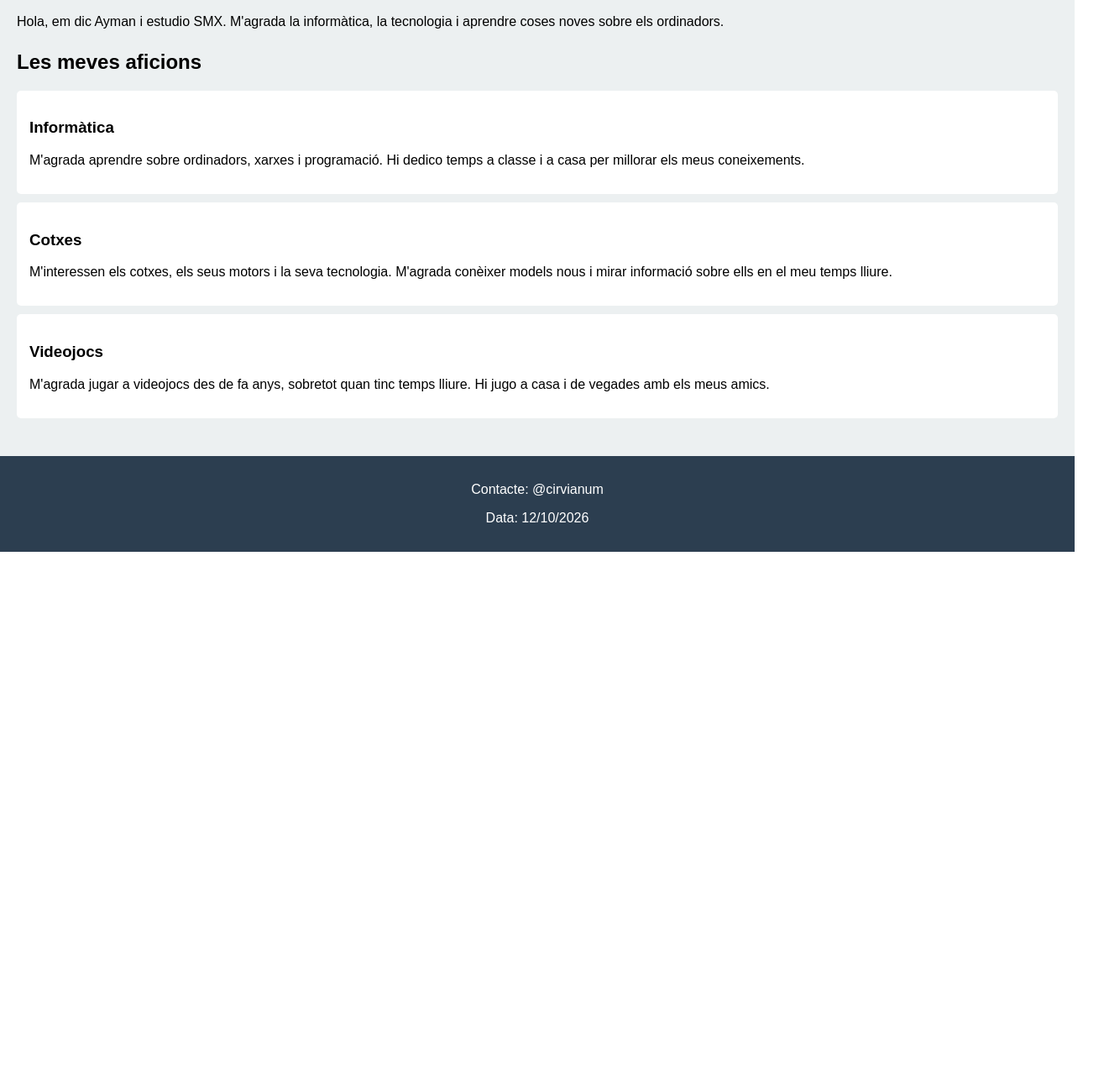
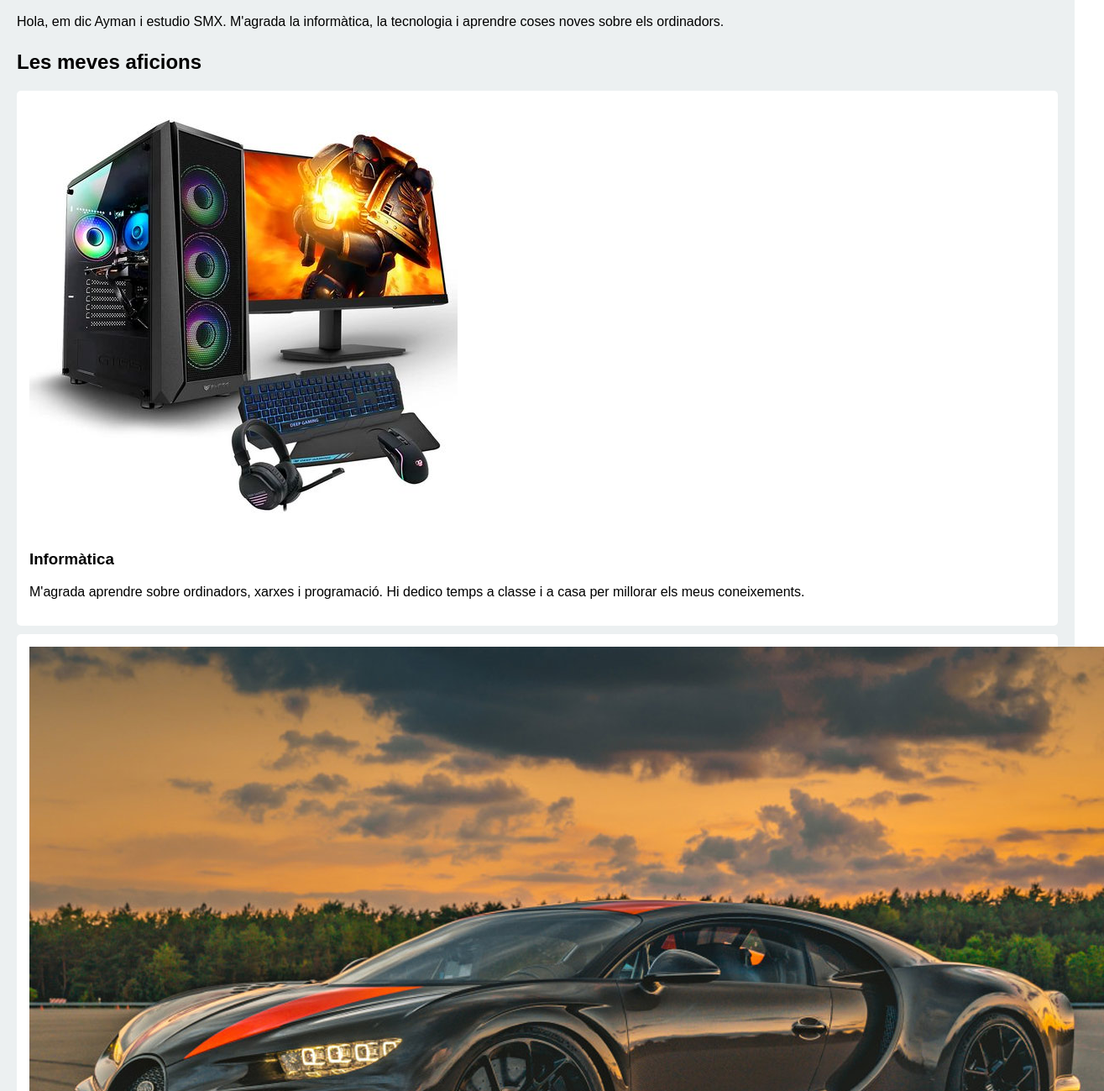
Before and after one commit to AYboukri/T1Bloc1M0614_Ay, a plain HTML site: page index.html in a window 1280 px wide. Shown: the part 201-1500 px from the top of the page at 84% size, 1315 px wide, since content can reach past the window. Before the commit the page ends 858 px from the top, so only its background shows below. Drawn offline with Linux system fonts and the light colour scheme.

Commit message:
Afegeix imatges als blocs d'aficions

```diff
--- a/index.html
+++ b/index.html
@@ -22,16 +22,19 @@
             <h2>Les meves aficions</h2>
 
             <div class="aficio">
+                <img src="images/pc.jpg" alt="Informàtica">
                 <h3>Informàtica</h3>
                 <p>M'agrada aprendre sobre ordinadors, xarxes i programació. Hi dedico temps a classe i a casa per millorar els meus coneixements.</p>
             </div>
 
             <div class="aficio">
+                <img src="images/coches.jpg" alt="Cotxes">
                 <h3>Cotxes</h3>
                 <p>M'interessen els cotxes, els seus motors i la seva tecnologia. M'agrada conèixer models nous i mirar informació sobre ells en el meu temps lliure.</p>
             </div>
 
             <div class="aficio">
+                  <img src="images/videojuegos.jpg" alt="Videojocs">
                 <h3>Videojocs</h3>
                 <p>M'agrada jugar a videojocs des de fa anys, sobretot quan tinc temps lliure. Hi jugo a casa i de vegades amb els meus amics.</p>
             </div>
```
Also changed, not shown: images/coches.jpg (added), images/pc.jpg (added), images/videojuegos.jpg (added).
